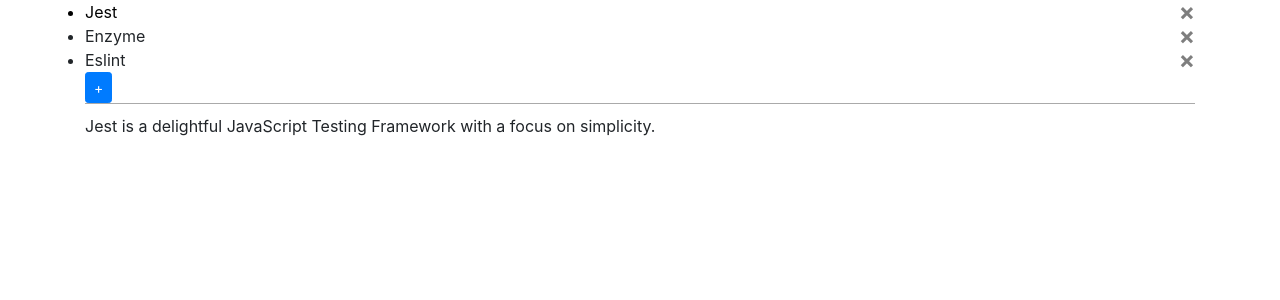
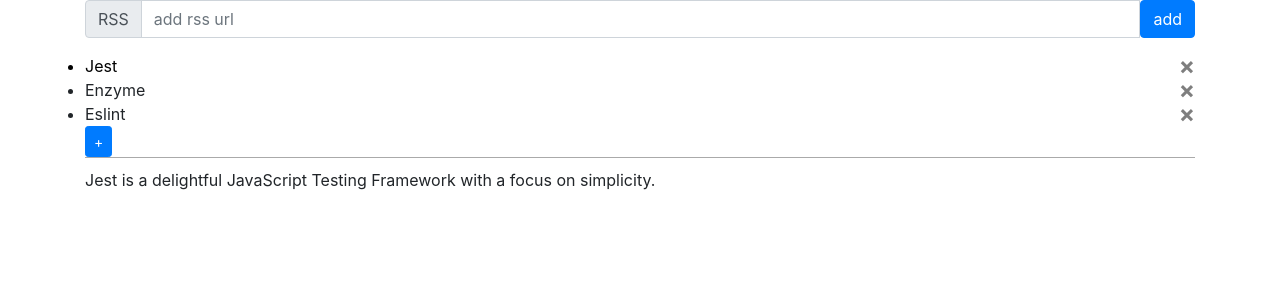
Before and after one commit to vishenkov/frontend-tests, a React app: page / in a window 1280 px wide. Shown: the top 300 px of the page. Built offline with nearby package versions, Linux system fonts and the light colour scheme.

Commit message:
feat(App) add rss tab

```diff
--- a/package.json
+++ b/package.json
@@ -53,12 +53,14 @@
     "jest": "^24.1.0",
     "jest-environment-enzyme": "^7.0.1",
     "jest-enzyme": "^7.0.1",
+    "nock": "^10.0.6",
     "style-loader": "^0.23.1",
     "webpack": "^4.29.5",
     "webpack-cli": "^3.2.3",
     "webpack-dev-server": "^3.2.0"
   },
   "dependencies": {
+    "axios": "^0.18.0",
     "classnames": "^2.2.6",
     "debug": "^4.1.1",
     "js-cookie": "^2.2.0",
--- a/src/components/App.jsx
+++ b/src/components/App.jsx
@@ -26,12 +26,18 @@
       get: PropTypes.func.isRequired,
       set: PropTypes.func.isRequired,
     }),
+    fetch: PropTypes.shape({
+      get: PropTypes.func.isRequired,
+    }),
   };
 
   static defaultProps = {
     storage: {
       get: _.noop,
       set: _.noop,
+    },
+    fetch: {
+      get: _.noop,
     },
   };
 
@@ -44,6 +50,9 @@
     this.state = {
       tabIndex: Number(tabIndex),
       tabs: ['jest', 'enzyme', 'eslint'],
+      rssTabs: {},
+      rssUrl: '',
+      loading: false,
     };
   }
 
@@ -72,11 +81,80 @@
     });
   }
 
+  handleUrlChange = (e) => {
+    this.setState({
+      rssUrl: e.target.value,
+    });
+  }
+
+  handleAddRssTab = () => {
+    this.setState({
+      loading: true,
+    }, this.fetchRss);
+  }
+
+  fetchRss = () => {
+    const { fetch } = this.props;
+    const { rssUrl } = this.state;
+    console.log(fetch, rssUrl);
+    fetch.get(`https://cors-anywhere.herokuapp.com/${rssUrl}`)
+      .then(({ data }) => {
+        this.addRssTab({
+          rssUrl,
+          content: data,
+        });
+        this.setState({
+          loading: false,
+          rssUrl: '',
+        });
+      })
+      .catch((error) => {
+        console.error(error);
+        this.setState({
+          loading: false,
+        });
+      });
+  }
+
+  addRssTab = ({ rssUrl, content }) => {
+    const { rssTabs } = this.state;
+
+    this.setState({
+      rssTabs: { ...rssTabs, [rssUrl]: content },
+    });
+  }
+
   render() {
-    const { tabIndex, tabs } = this.state;
+    const {
+      tabs,
+      rssUrl,
+      rssTabs,
+      loading,
+      tabIndex,
+    } = this.state;
 
     return (
       <div className="container">
+        <div className="input-group mb-3">
+          <div className="input-group-prepend">
+            <span className="input-group-text" id="basic-addon1">RSS</span>
+          </div>
+          <input
+            type="text"
+            className="form-control"
+            placeholder="add rss url"
+            value={rssUrl}
+            onChange={this.handleUrlChange}
+          />
+          <button
+            type="button"
+            className="btn btn-primary"
+            onClick={this.handleAddRssTab}
+            disabled={loading}
+          >
+            add
+          </button>
+        </div>
         <Tabs
           selectedIndex={tabIndex}
           onSelect={this.handleTabSelect}
@@ -112,6 +190,17 @@
             >
               +
             </button>
+            {_.map(_.keys(rssTabs), (tabTitle, index) => (
+              <Tab
+                key={tabTitle}
+                data-test="section-tab"
+                className={cn({
+                  active: index === tabIndex,
+                })}
+              >
+                {tabTitle}
+              </Tab>
+            ))}
           </TabList>
 
           {_.map(tabs, (value, index) => (
@@ -122,7 +211,20 @@
                   active: index === tabIndex,
                 })}
               >
-                <p className="content content1">{fixtures[value]}</p>
+                <p className="content">{fixtures[value]}</p>
+              </div>
+            </TabPanel>
+          ))}
+
+          {_.map(rssTabs, (value, index) => (
+            <TabPanel key={value}>
+              <div
+                data-test="section-content"
+                className={cn({
+                  active: index === tabIndex,
+                })}
+              >
+                {value}
               </div>
             </TabPanel>
           ))}
--- a/src/index.jsx
+++ b/src/index.jsx
@@ -1,6 +1,8 @@
 import React from 'react';
 import ReactDOM from 'react-dom';
 import Cookies from 'js-cookie';
+import axios from 'axios';
+
 import App from './components/App';
 
-ReactDOM.render(<App storage={Cookies} />, document.getElementById('root-app'));
+ReactDOM.render(<App storage={Cookies} fetch={axios} />, document.getElementById('root-app'));
--- a/template.html
+++ b/template.html
@@ -2,7 +2,7 @@
 <html lang="en">
 <head>
     <meta charset="utf-8">
-    <link rel="stylesheet" href="https://maxcdn.bootstrapcdn.com/bootstrap/4.0.0-beta.2/css/bootstrap.min.css" >
+    <link rel="stylesheet" href="https://stackpath.bootstrapcdn.com/bootstrap/4.3.1/css/bootstrap.min.css" integrity="sha384-ggOyR0iXCbMQv3Xipma34MD+dH/1fQ784/j6cY/iJTQUOhcWr7x9JvoRxT2MZw1T" crossorigin="anonymous">
     <title>React Frontend Workshop</title>
 </head>
 <body>
```
Also changed, not shown: 1 other file (tests, documents, lock files or other folders).
